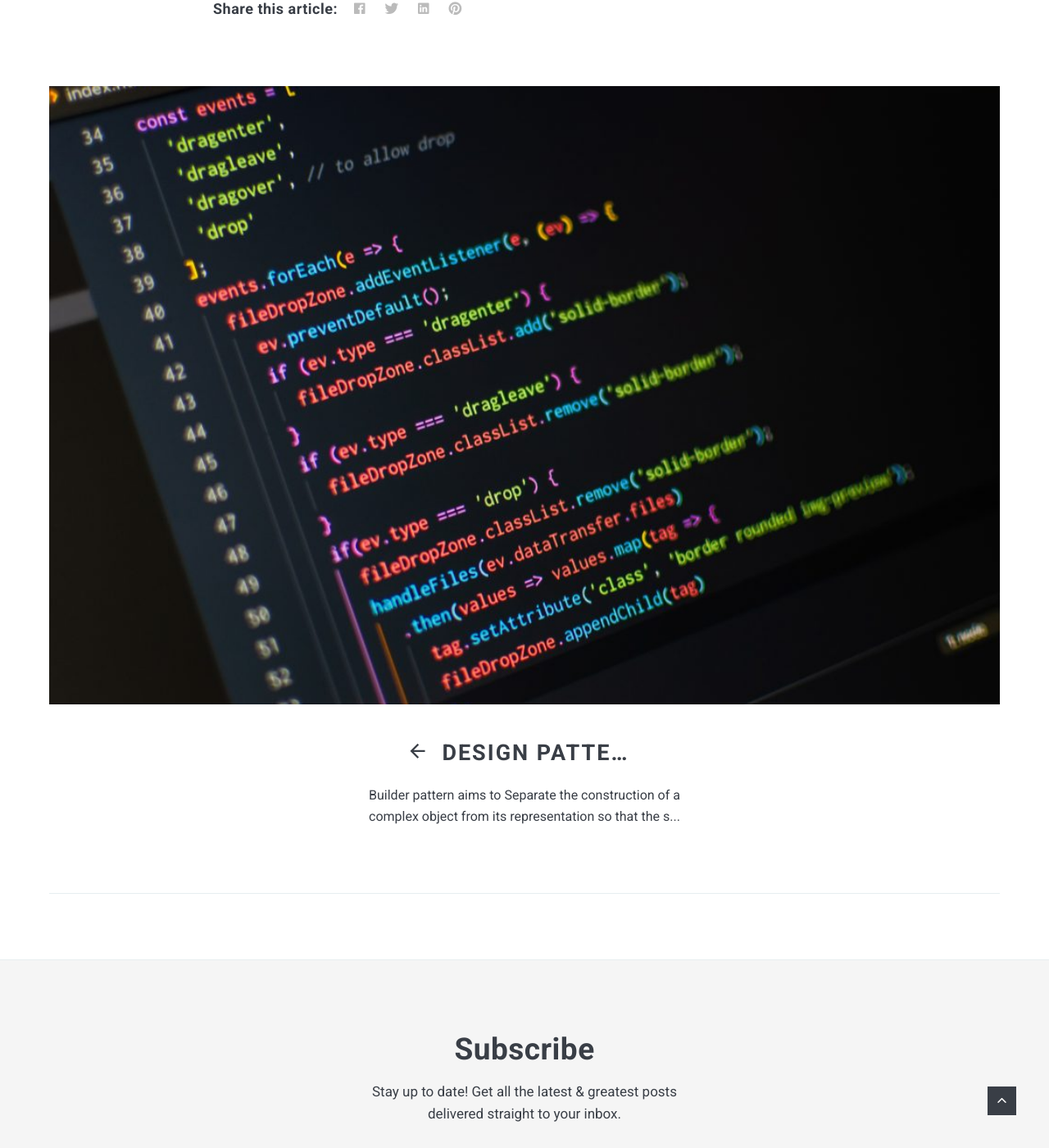
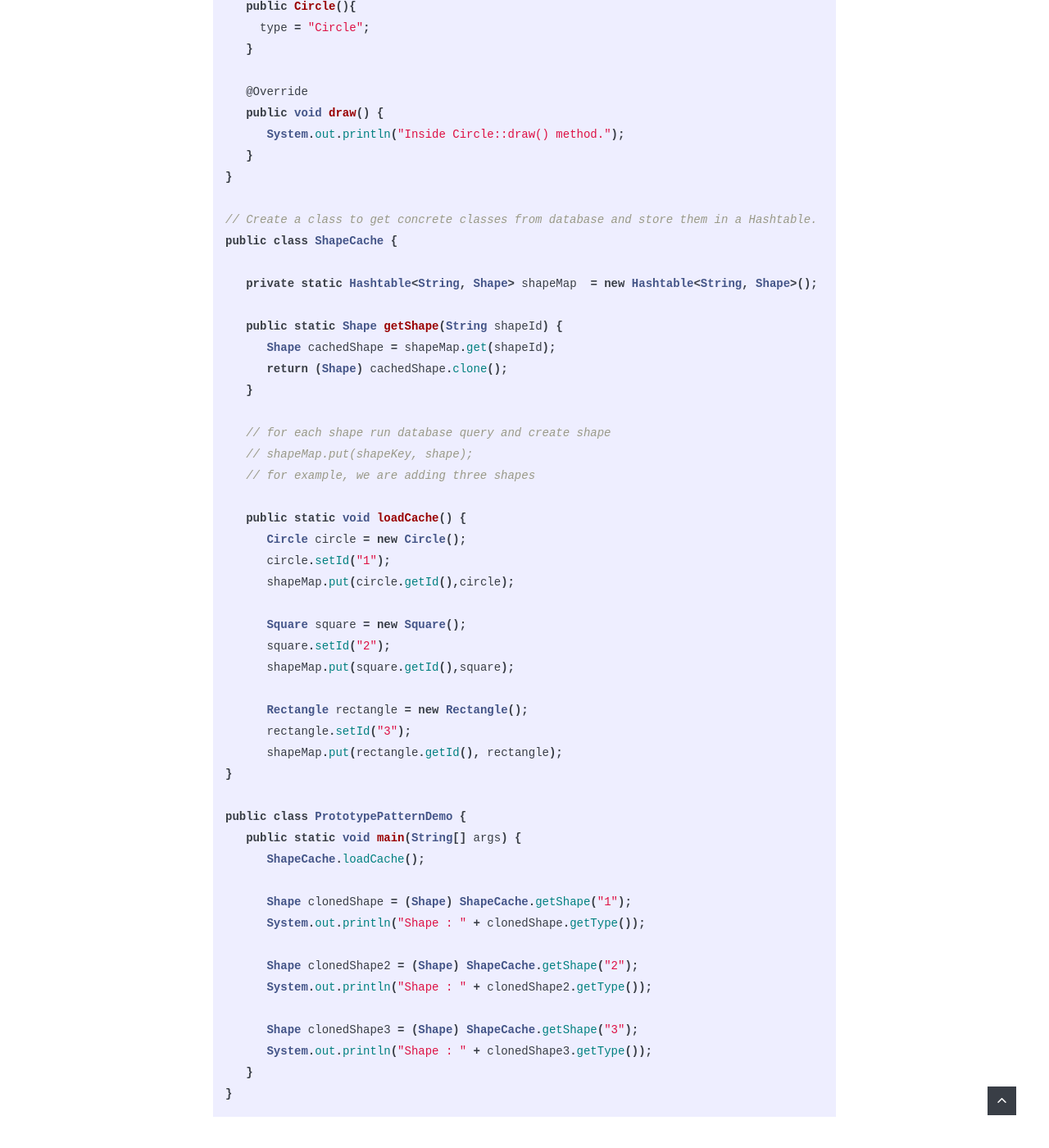
Before and after one commit to XiangXu/ywjxx, a Jekyll site: the page built from _posts/2021-06-06-Design-Patterns-Prototype.markdown, in a window 1280 px wide and 1400 px high, scrolled down 2978 px. Shown: the whole window at 82% size. Built offline with Jekyll 4.4.1, drawn with Linux system fonts in a browser that asks for light colours; nearby versions of some CDN libraries; comment, search, counter and statistics services are not loaded; some of the changed text lies outside the part shown.

````diff
--- a/_posts/2021-06-05-Design-Patterns-Builder.markdown
+++ b/_posts/2021-06-05-Design-Patterns-Builder.markdown
@@ -182,9 +182,12 @@ class Builder
 }
 ```
 
+<!-- Line breaks -->
+<br />
+
 There is another approach to implement builder design pattern:
 
-When a constructor method requires more than 4 parameters and some of them are optionals, in this case you need to think about to use a builder.
+When a constructor method requires more than 4 parameters and some of them are optional. In this case you need to think about to use a builder.
 
 ```java
 // Builder
--- a/_posts/2021-06-06-Design-Patterns-Prototype.markdown
+++ b/_posts/2021-06-06-Design-Patterns-Prototype.markdown
@@ -70,8 +70,66 @@ public class Square extends Shape {
       System.out.println("Inside Square::draw() method.");
    }
 }
+
+public class Circle extends Shape {
+
+   public Circle(){
+     type = "Circle";
+   }
+
+   @Override
+   public void draw() {
+      System.out.println("Inside Circle::draw() method.");
+   }
+}
+
+// Create a class to get concrete classes from database and store them in a Hashtable.
+public class ShapeCache {
+
+   private static Hashtable<String, Shape> shapeMap  = new Hashtable<String, Shape>();
+
+   public static Shape getShape(String shapeId) {
+      Shape cachedShape = shapeMap.get(shapeId);
+      return (Shape) cachedShape.clone();
+   }
+
+   // for each shape run database query and create shape
+   // shapeMap.put(shapeKey, shape);
+   // for example, we are adding three shapes
+
+   public static void loadCache() {
+      Circle circle = new Circle();
+      circle.setId("1");
+      shapeMap.put(circle.getId(),circle);
+
+      Square square = new Square();
+      square.setId("2");
+      shapeMap.put(square.getId(),square);
+
+      Rectangle rectangle = new Rectangle();
+      rectangle.setId("3");
+      shapeMap.put(rectangle.getId(), rectangle);
+}
+
+public class PrototypePatternDemo {
+   public static void main(String[] args) {
+      ShapeCache.loadCache();
+
+      Shape clonedShape = (Shape) ShapeCache.getShape("1");
+      System.out.println("Shape : " + clonedShape.getType());
+
+      Shape clonedShape2 = (Shape) ShapeCache.getShape("2");
+      System.out.println("Shape : " + clonedShape2.getType());
+
+      Shape clonedShape3 = (Shape) ShapeCache.getShape("3");
+      System.out.println("Shape : " + clonedShape3.getType());
+   }
+}
 ```
-
 
 <!-- Line breaks -->
 <br />
+
+Reference
+
+<https://www.tutorialspoint.com/design_pattern/prototype_pattern.htm>
````
Also changed, not shown: _posts/2021-06-12-Java-18-Mock-vs-MockBean.markdown (added, +121 -0 lines).
